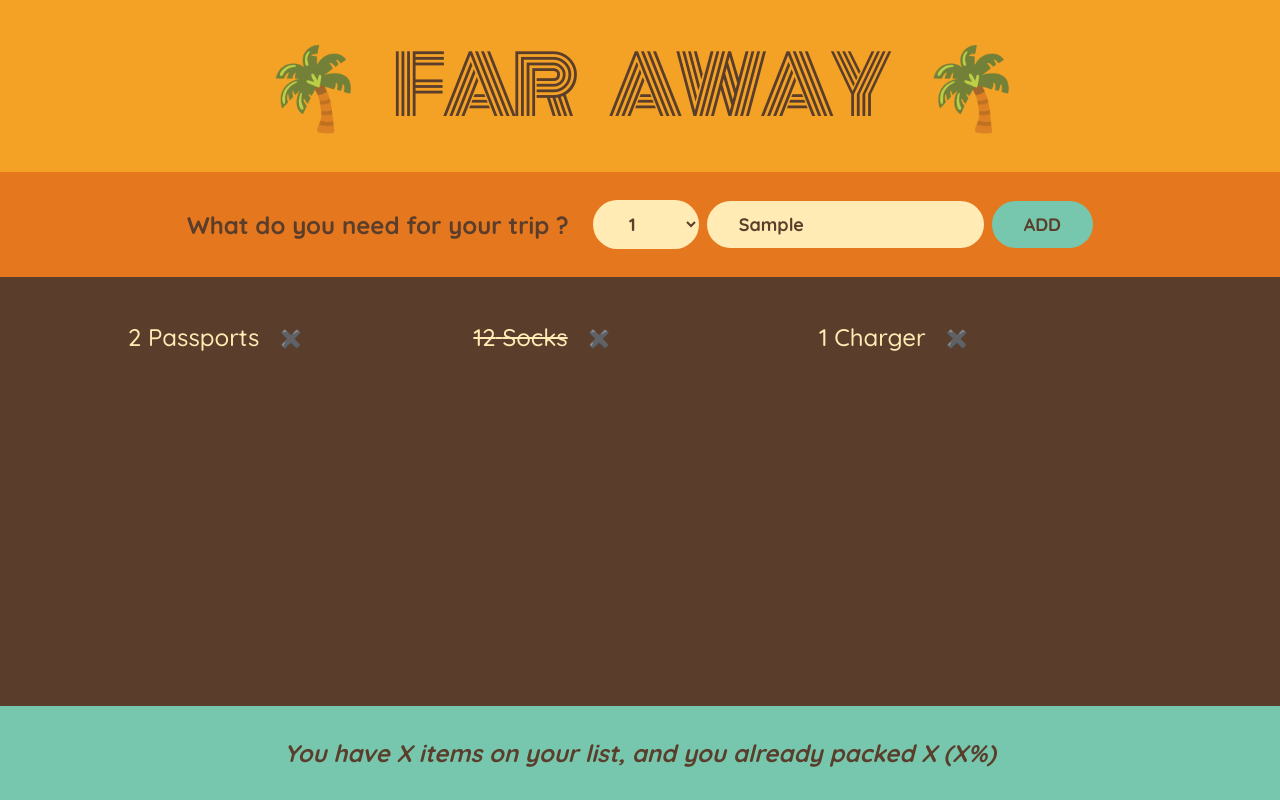
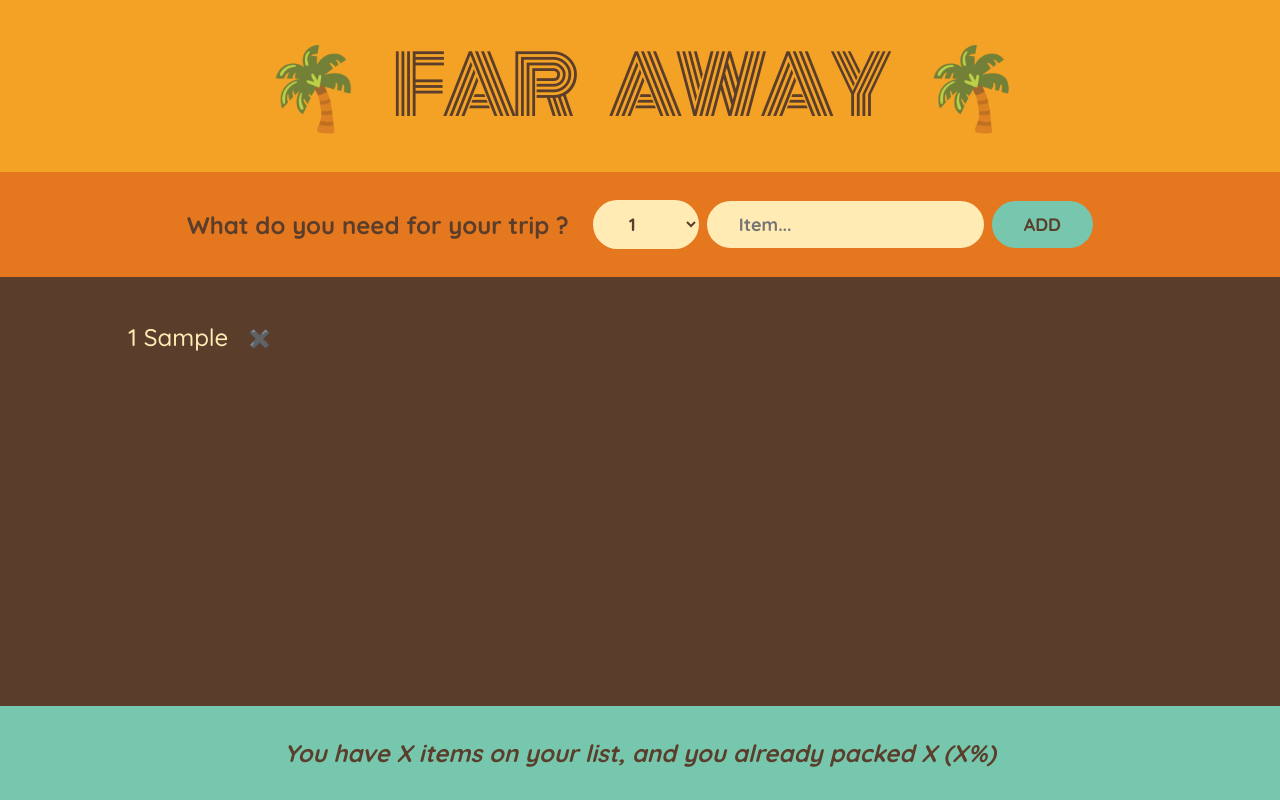
Before and after one commit to AdriannaLen/far-away, a React (Create React App) app: page / in a window 1280 px wide. Both pictures are taken after typing "Sample" into the empty fields and a click on the button "ADD". Built offline with nearby package versions, Linux system fonts and the light colour scheme.

Commit message:
adding more hooks

```diff
--- a/src/App.js
+++ b/src/App.js
@@ -8,10 +8,23 @@
 ];
 
 export default function App() {
+
+  const [ items, setItems ] = useState([]);
+
+  function handleAddItems(item) {
+
+    setItems((items) => [...items, item]);
+   }
+
+   function handleDeleteItem(id) {
+
+    setItems(items => items.filter(item => item.id !== id) );
+
+   }
   return <div className="app">
     <Logo />
-    <Form />
-    <PackingList />
+    <Form onAddItems={handleAddItems}/>
+    <PackingList items = {items} onDeleteItem={handleDeleteItem}/>
     <Stats />
   </div>
 }
@@ -23,10 +36,12 @@
 }
 
 
-function Form() {
+function Form({onAddItems}) {
 
   const [description, setDescription] = useState("");
   const [quantity, setQuantity] = useState(1);
+
+
 
   function handleSubmit(e) {
 
@@ -38,35 +53,63 @@
     id: Date.now() };
     console.log(newItem);
 
+    onAddItems(newItem);
+
     setDescription ("");
     setQuantity (1);
 
   }
 
   return (
-  <div className="add-form" onSubmit={handleSubmit}>
+  <form className="add-form" onSubmit={handleSubmit}>
+
     <h3> What do you need for your trip ? </h3>
-    <select value={quantity} onChange={(e) => setQuantity(Number(e.target.value))}>
-      {Array.from({length: 20}, (_, i) => i+1).map(num=>
+
+    <select
+    value={quantity}
+    onChange={(e) => setQuantity(Number(e.target.value))}>
+
+      {Array.from({length: 20}, (_, i) => i+1).map((num)=> (
+
     <option value={num} key={num}>
+
       {num}
-    </option>)}
+
+    </option>))}
+
     </select>
-    <input type= "text" placeholder="Item..." value={description}
+    <input
+    type= "text"
+    placeholder="Item..."
+    value={description}
     onChange={(e) => setDescription(e.target.value)}/>
+
     <button>Add</button>
-  </div>
+  </form>
   );
 }
 
-function PackingList() {
+function PackingList({items, onDeleteItem}) {
   return (
   <div className="list">
   <ul>
-    {initialItems.map(item =>
-      <Item item={item} key={item.id}/>)}
+    {items.map((item =>
+      <Item item={item} onDeleteItem={onDeleteItem} key={item.id}/>))}
   </ul>
-  </div> )
+  </div> );
+}
+
+
+function Item ({item, onDeleteItem}) {
+
+  return (
+    <li>
+      <span style={item.packed ? { textDecoration: "line-through" } : {}}>
+        {item.quantity} {item.description}
+      </span>
+      <button onClick={ () => onDeleteItem(item.id)}>✖️</button>
+    </li>
+  );
 }
 
 function Stats() {
@@ -75,15 +118,3 @@
   </footer>
 
 }
-
-function Item ({item}) {
-
-  return (
-    <li>
-      <span style={item.packed ? { textDecoration: "line-through" } : {}}>
-        {item.quantity} {item.description}
-      </span>
-      <button>✖️</button>
-    </li>
-  )
-}
```
